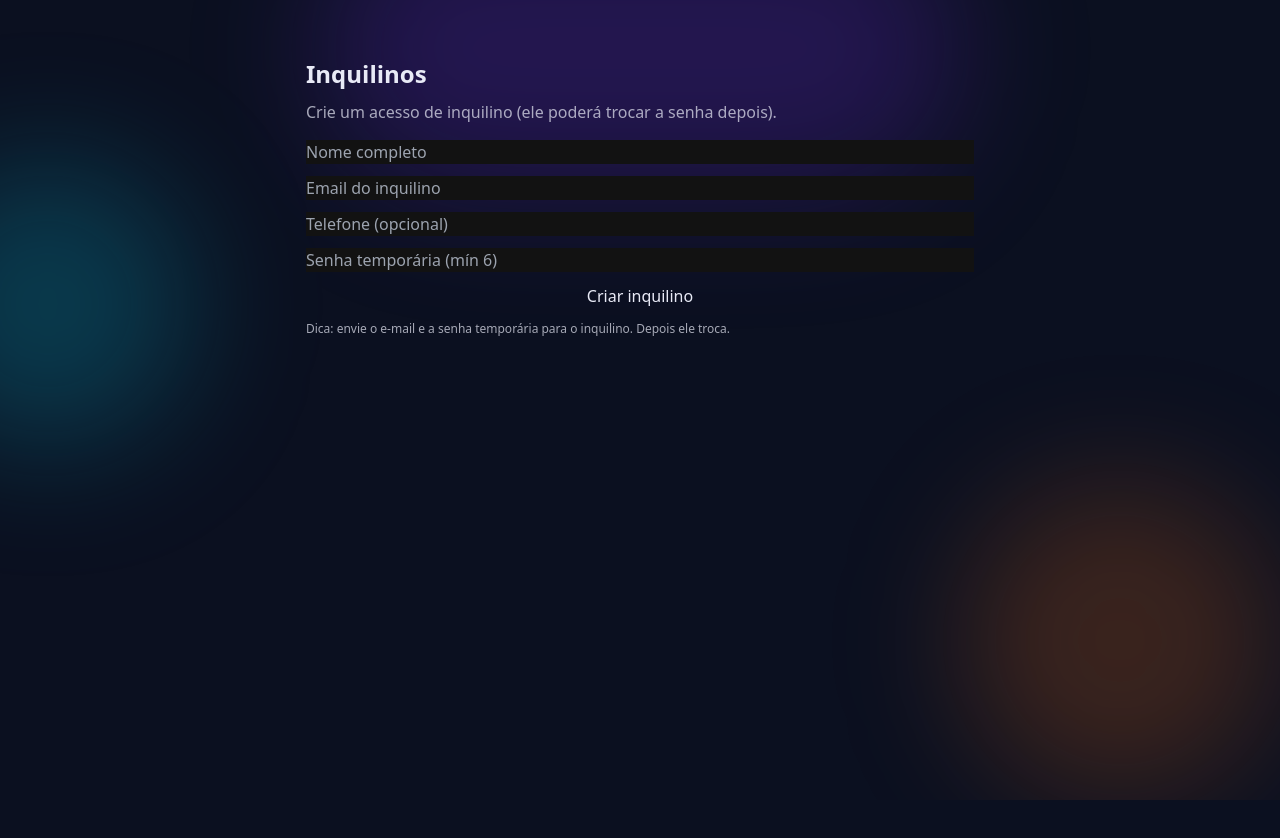
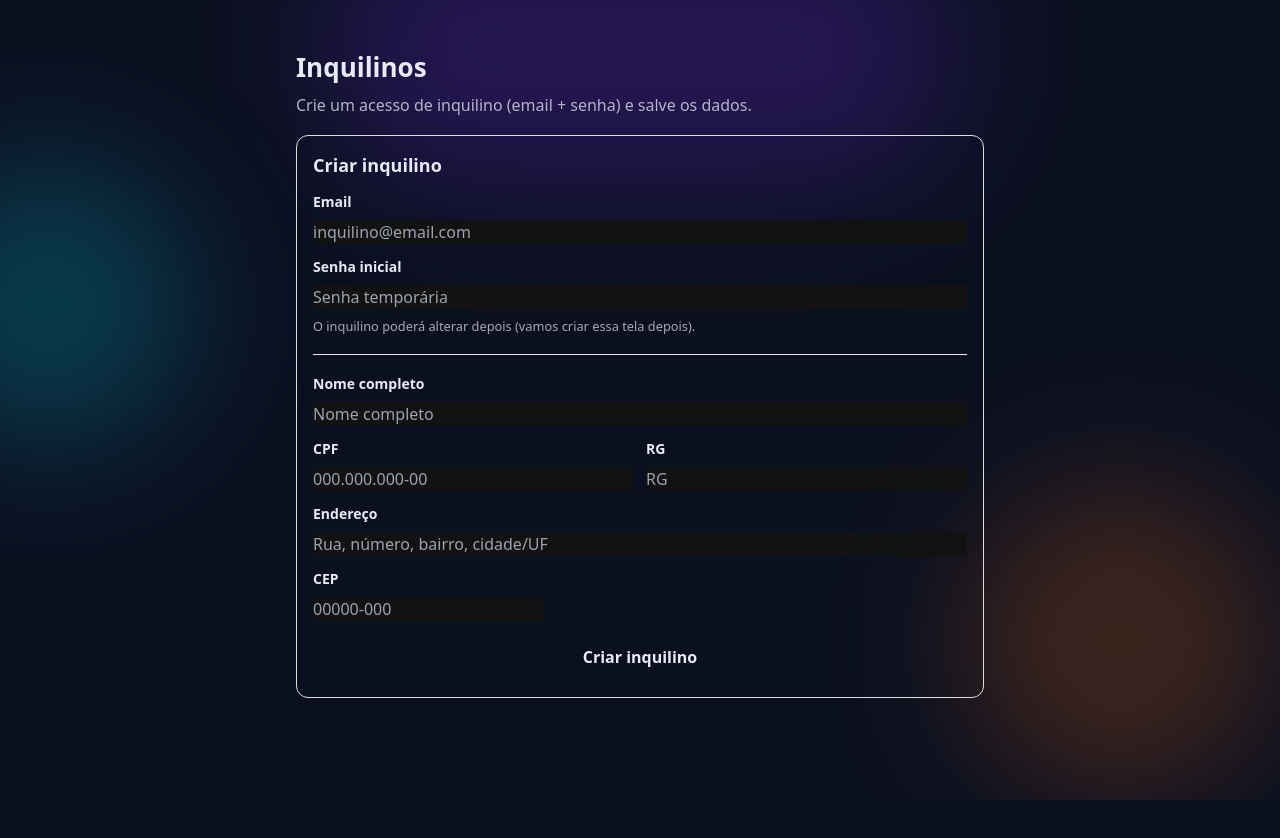
Before and after one commit to hugogyn2-bit/Aluguel, a Next.js app: page /owner/tenants in a window 1280 px wide. Built offline with nearby package versions, Linux system fonts and the light colour scheme.

Commit message:
Update page.tsx

```diff
--- a/src/app/owner/tenants/page.tsx
+++ b/src/app/owner/tenants/page.tsx
@@ -1,24 +1,75 @@
 import { createTenantAction } from "./actions";
+import { redirect } from "next/navigation";
 
-export default function Page() {
+export default async function Page() {
+  async function action(fd: FormData) {
+    "use server";
+    const res = await createTenantAction(fd);
+    if (res.ok) {
+      // ✅ redirect final (pode trocar depois)
+      redirect("/owner/tenants?created=1");
+    }
+    return res;
+  }
+
   return (
-    <main style={{ maxWidth: 700, margin: "40px auto", padding: 16 }}>
-      <h1 style={{ fontSize: 24, fontWeight: 800 }}>Inquilinos</h1>
-      <p style={{ opacity: 0.7, marginTop: 8 }}>
-        Crie um acesso de inquilino (ele poderá trocar a senha depois).
+    <main style={{ maxWidth: 720, margin: "32px auto", padding: 16 }}>
+      <h1 style={{ fontSize: 26, fontWeight: 800 }}>Inquilinos</h1>
+      <p style={{ opacity: 0.75, marginTop: 6 }}>
+        Crie um acesso de inquilino (email + senha) e salve os dados.
       </p>
 
-      <form action={createTenantAction} style={{ display: "grid", gap: 12, marginTop: 16 }}>
-        <input name="fullName" placeholder="Nome completo" required />
-        <input name="email" type="email" placeholder="Email do inquilino" required />
-        <input name="phone" placeholder="Telefone (opcional)" />
-        <input name="tempPassword" type="password" placeholder="Senha temporária (mín 6)" minLength={6} required />
-        <button type="submit">Criar inquilino</button>
-      </form>
+      <section style={{ marginTop: 18, border: "1px solid #ddd", borderRadius: 12, padding: 16 }}>
+        <h2 style={{ fontSize: 18, fontWeight: 700 }}>Criar inquilino</h2>
 
-      <p style={{ marginTop: 12, fontSize: 12, opacity: 0.7 }}>
-        Dica: envie o e-mail e a senha temporária para o inquilino. Depois ele troca.
-      </p>
+        <form action={action} style={{ display: "grid", gap: 12, marginTop: 12 }}>
+          <div style={{ display: "grid", gap: 8 }}>
+            <label style={{ fontSize: 14, fontWeight: 600 }}>Email</label>
+            <input name="email" type="email" placeholder="inquilino@email.com" required />
+          </div>
+
+          <div style={{ display: "grid", gap: 8 }}>
+            <label style={{ fontSize: 14, fontWeight: 600 }}>Senha inicial</label>
+            <input name="password" type="password" placeholder="Senha temporária" minLength={4} required />
+            <small style={{ opacity: 0.7 }}>
+              O inquilino poderá alterar depois (vamos criar essa tela depois).
+            </small>
+          </div>
+
+          <hr style={{ margin: "6px 0" }} />
+
+          <div style={{ display: "grid", gap: 8 }}>
+            <label style={{ fontSize: 14, fontWeight: 600 }}>Nome completo</label>
+            <input name="fullName" placeholder="Nome completo" required />
+          </div>
+
+          <div style={{ display: "grid", gridTemplateColumns: "1fr 1fr", gap: 12 }}>
+            <div style={{ display: "grid", gap: 8 }}>
+              <label style={{ fontSize: 14, fontWeight: 600 }}>CPF</label>
+              <input name="cpf" placeholder="000.000.000-00" required />
+            </div>
+
+            <div style={{ display: "grid", gap: 8 }}>
+              <label style={{ fontSize: 14, fontWeight: 600 }}>RG</label>
+              <input name="rg" placeholder="RG" required />
+            </div>
+          </div>
+
+          <div style={{ display: "grid", gap: 8 }}>
+            <label style={{ fontSize: 14, fontWeight: 600 }}>Endereço</label>
+            <input name="address" placeholder="Rua, número, bairro, cidade/UF" required />
+          </div>
+
+          <div style={{ display: "grid", gap: 8, maxWidth: 220 }}>
+            <label style={{ fontSize: 14, fontWeight: 600 }}>CEP</label>
+            <input name="cep" placeholder="00000-000" required />
+          </div>
+
+          <button type="submit" style={{ padding: 12, borderRadius: 10, fontWeight: 700 }}>
+            Criar inquilino
+          </button>
+        </form>
+      </section>
     </main>
   );
 }
```
